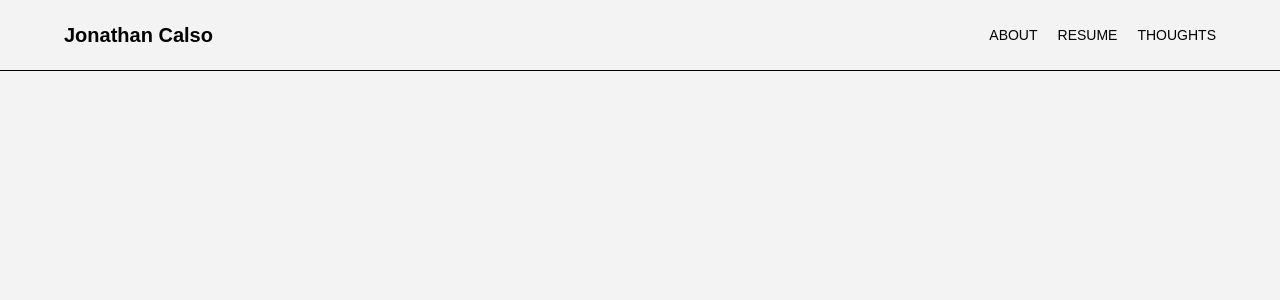
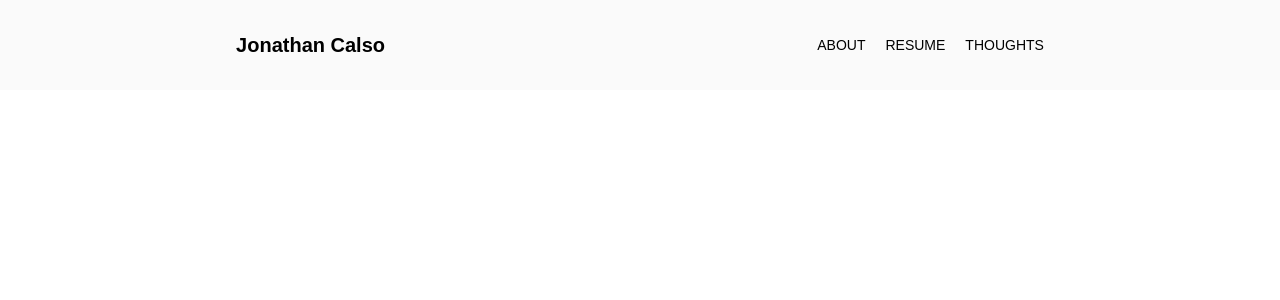
Before and after one commit to jcalso/my-website, a React (Create React App) app: page /thoughts in a window 1280 px wide. Shown: the top 300 px of the page. Built offline with nearby package versions, Linux system fonts and the light colour scheme.

Commit message:
Add Router

```diff
--- a/package.json
+++ b/package.json
@@ -14,6 +14,7 @@
     "aws-amplify": "^5.3.6",
     "react": "^18.2.0",
     "react-dom": "^18.2.0",
+    "react-router-dom": "^6.15.0",
     "react-scripts": "5.0.1",
     "typescript": "^4.9.5",
     "web-vitals": "^2.1.4"
@@ -41,5 +42,8 @@
       "last 1 firefox version",
       "last 1 safari version"
     ]
+  },
+  "devDependencies": {
+    "@types/react-router-dom": "^5.3.3"
   }
 }
--- a/src/App/Header/Header.css
+++ b/src/App/Header/Header.css
@@ -2,29 +2,29 @@
 
 body {
     font-family: 'Chivo', sans-serif;
-    background-color: #f3f3f3
+    background-color: #ffffff
 }
 
 .header {
+    background: #fafafa;
     display: flex;
-    justify-content: space-between;
+    justify-content: space-around;
     align-items: center;
-    padding: 10px 5%;
-    border-bottom: 1px solid black;
-}
+    padding: 20px;
 
-.header .brand-name {
+    .brand-name {
         color: black;
         font-size: 20px;
         font-weight: bold;
         text-decoration: none; /* In case it's a link */
     }
 
-.header .nav-links {
+    .nav-links {
         list-style-type: none;
         padding: 0;
         display: flex;
         gap: 20px;  /* Space between items */
+    }
 }
 
 .header .nav-links li {
--- a/src/App/Header/Header.tsx
+++ b/src/App/Header/Header.tsx
@@ -1,16 +1,24 @@
 import React from 'react';
+import { BrowserRouter as Router, Link, Route, Routes } from "react-router-dom";
 import './Header.css';
 
 const Header: React.FC = () => {
   return (
-    <div className="header">
-        <a href="#" className="brand-name"> Jonathan Calso</a>
+    <Router>
+      <div className="header">
+        <Link to="/" className="brand-name"> Jonathan Calso</Link>
         <ul className="nav-links">
-            <li><a href="#about">ABOUT</a></li>
-            <li><a href="#resume">RESUME</a></li>
-            <li><a href="#thoughts">THOUGHTS</a></li>
+            <li><Link to="/about">ABOUT</Link></li>
+            <li><Link to="/resume">RESUME</Link></li>
+            <li><Link to="/thoughts">THOUGHTS</Link></li>
         </ul>
-    </div>
+        <Routes>
+          <Route path="/about"/>
+          <Route path="/resume"/>
+          <Route path="/thoughts" />
+        </Routes>
+      </div>
+    </Router>
   );
 }
 
```
Also changed, not shown: 1 other file (tests, documents, lock files or other folders). Lines whose indentation alone changed are shown as unchanged.
